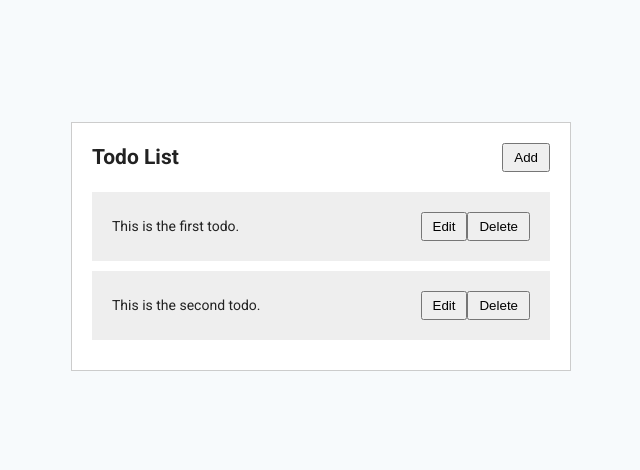
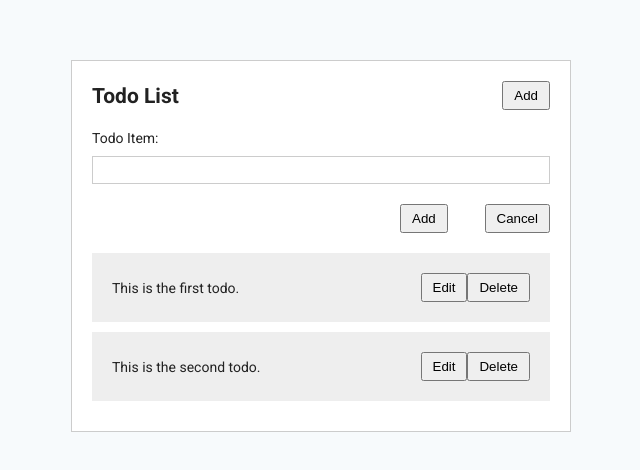
Before and after one commit to kalvinhart/angular-todo, an Angular app: page / in a window 1280 px wide. Shown: the part 154-624 px from the top of the page, without its empty margins (319-959 px from the left). Built offline with nearby package versions, Linux system fonts and the light colour scheme.

Commit message:
added basic form

```diff
--- /dev/null
+++ b/src/app/components/todo-form/todo-form.component.css
@@ -0,0 +1,7 @@
+.button-group {
+  width: 150px;
+  display: flex;
+  align-items: center;
+  justify-content: space-between;
+  align-self: flex-end;
+}
--- /dev/null
+++ b/src/app/components/todo-form/todo-form.component.html
@@ -0,0 +1,10 @@
+<form class="form" (ngSubmit)="onSubmit(todoForm)" #todoForm="ngForm">
+  <div class="form-group">
+    <label class="label">Todo Item:</label>
+    <input type="text" name="todoText" id="todoText" ngModel />
+  </div>
+  <div class="button-group">
+    <app-button [text]="'Add'"></app-button>
+    <app-button [text]="'Cancel'"></app-button>
+  </div>
+</form>
--- /dev/null
+++ b/src/app/components/todo-form/todo-form.component.ts
@@ -0,0 +1,17 @@
+import { Component, OnInit } from '@angular/core';
+import { NgForm } from '@angular/forms';
+
+@Component({
+  selector: 'app-todo-form',
+  templateUrl: './todo-form.component.html',
+  styleUrls: ['./todo-form.component.css'],
+})
+export class TodoFormComponent implements OnInit {
+  constructor() {}
+
+  ngOnInit(): void {}
+
+  onSubmit(form: NgForm): void {
+    console.log(form);
+  }
+}
--- a/src/app/components/todos/todos.component.html
+++ b/src/app/components/todos/todos.component.html
@@ -1,4 +1,5 @@
 <div class="todos-container">
   <app-header></app-header>
+  <app-todo-form></app-todo-form>
   <app-todo-item *ngFor="let todo of todos" [todo]="todo"></app-todo-item>
 </div>
--- a/src/styles.css
+++ b/src/styles.css
@@ -22,3 +22,25 @@ body {
   color: var(--clr-font);
   background-color: #f7fafc;
 }
+
+.form {
+  margin-bottom: 20px;
+  display: flex;
+  flex-direction: column;
+}
+
+.form-group {
+  display: flex;
+  flex-direction: column;
+  margin-bottom: 20px;
+}
+
+.label {
+  margin-bottom: 10px;
+}
+
+input[type="text"] {
+  padding: 5px 10px;
+  border: 1px solid var(--clr-borders);
+  font: inherit;
+}
```
Also changed, not shown: src/app/app.module.ts (+7 -7 lines), 1 other file (tests, documents, lock files or other folders).
